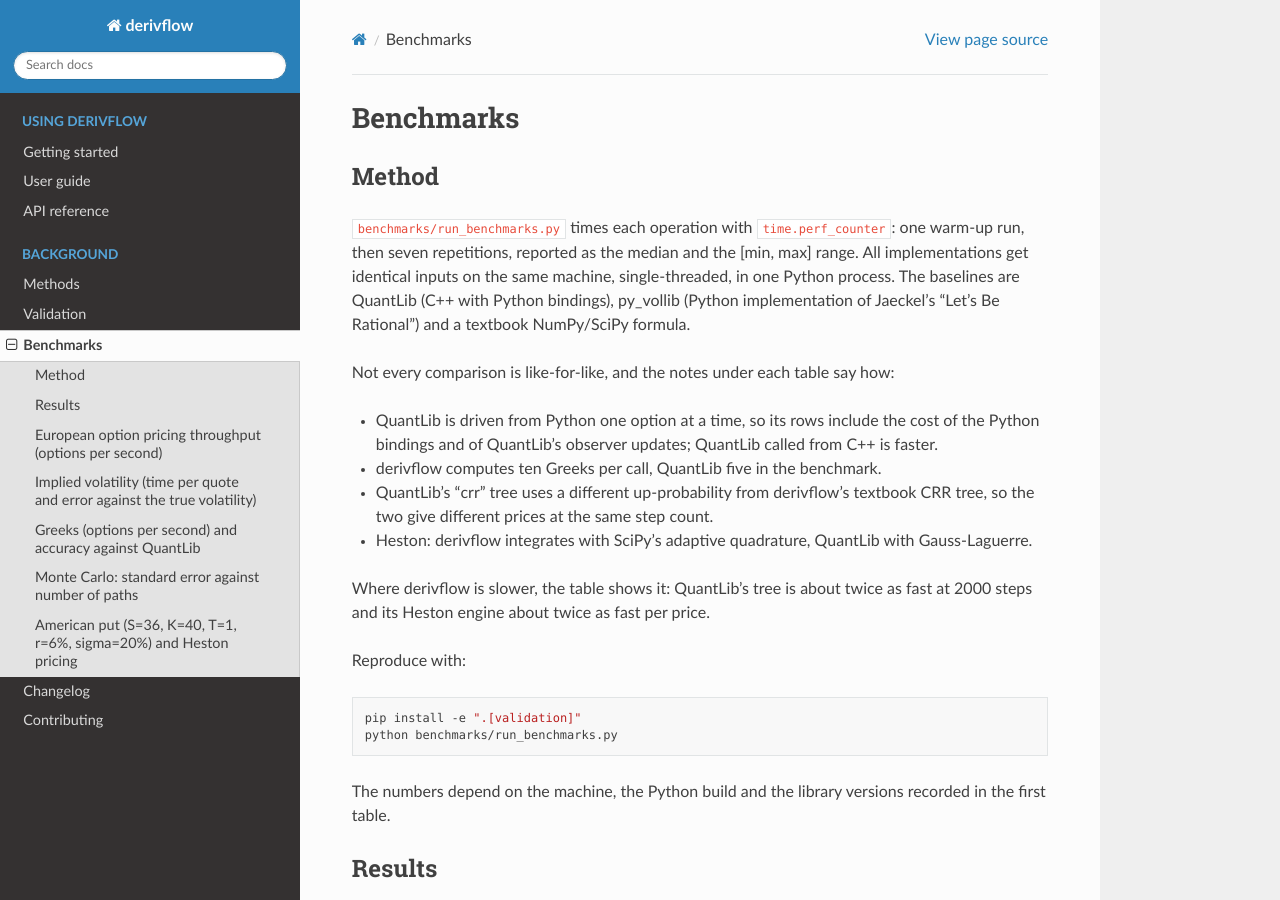
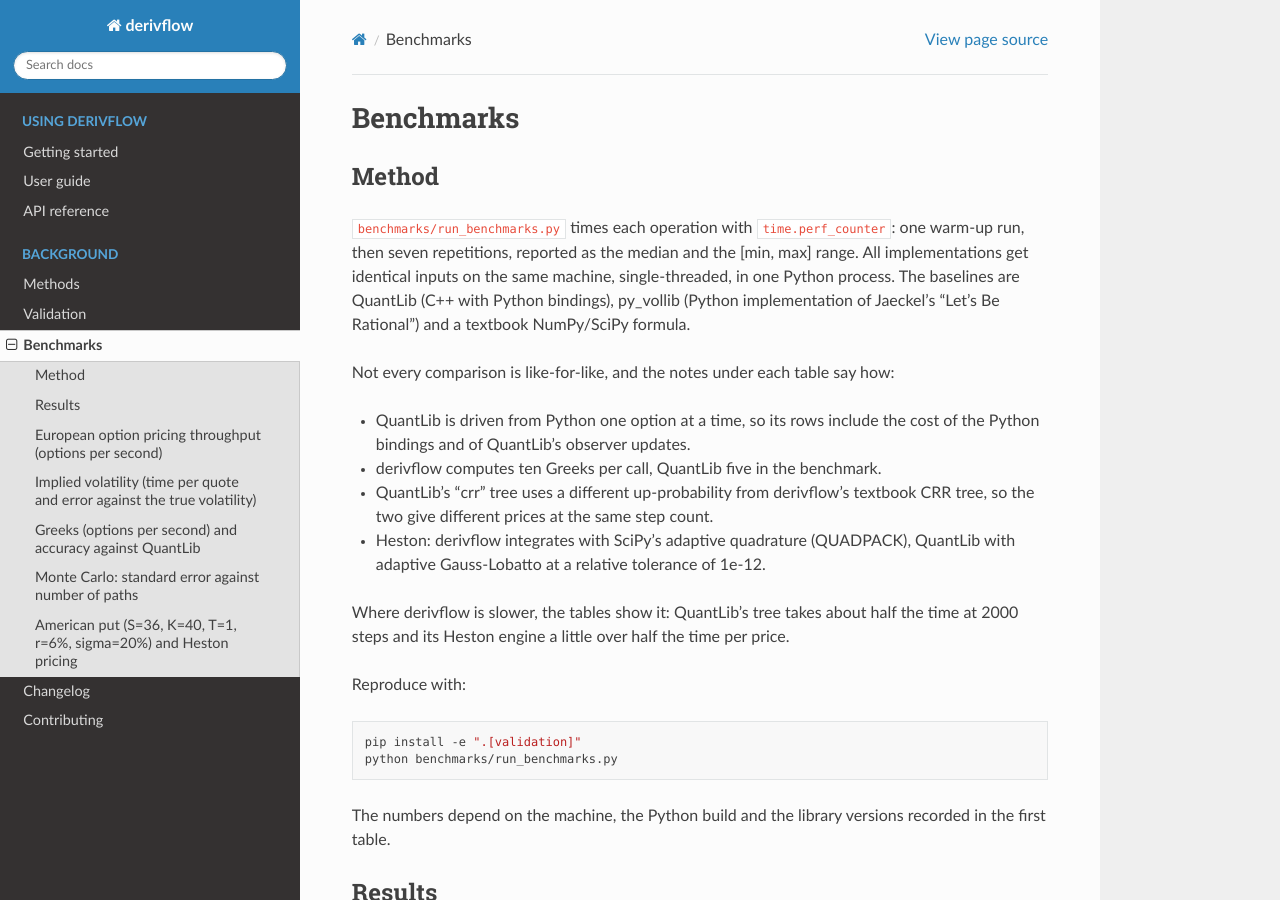
Before and after one commit to jeevanba273/derivflow-finance, a Sphinx documentation site: the page built from docs/benchmarks.md, in a window 1280 px wide and 900 px high. Built offline with Sphinx 7.4.7 and the Read the Docs theme 3.1.0, drawn with Linux system fonts in a browser that asks for light colours; some of the changed text lies outside the part shown.

Commit message:
Correct the Heston baseline label and wording on the benchmark page
QuantLib's AnalyticHestonEngine constructed with a relative tolerance
integrates with adaptive Gauss-Lobatto, not Gauss-Laguerre. The page no
longer states that QuantLib called from C++ would be faster, which was
not measured.

```diff
--- a/benchmarks/results.md
+++ b/benchmarks/results.md
@@ -104,4 +104,4 @@ Heston analytic call prices, 13 strikes 70-130, T=1, r=3%, q=1%, v0=theta=0.04,
 | implementation | time per price median [min, max] | max abs diff | max rel diff |
 |---|---|---|---|
 | derivflow `analytic_price` (scipy quad) | 0.7 [0.7, 0.8] ms | 1.1e-12 | 4.3e-13 |
-| QuantLib `AnalyticHestonEngine` (Gauss-Laguerre, rel. tol 1e-12) | 0.4 [0.4, 0.4] ms | reference | - |
+| QuantLib `AnalyticHestonEngine` (adaptive Gauss-Lobatto, rel. tol 1e-12) | 0.4 [0.4, 0.4] ms | reference | - |
--- a/docs/benchmarks.md
+++ b/docs/benchmarks.md
@@ -11,14 +11,15 @@ implementation of Jaeckel's "Let's Be Rational") and a textbook NumPy/SciPy form
 Not every comparison is like-for-like, and the notes under each table say how:
 
 - QuantLib is driven from Python one option at a time, so its rows include the cost of the
-  Python bindings and of QuantLib's observer updates; QuantLib called from C++ is faster.
+  Python bindings and of QuantLib's observer updates.
 - derivflow computes ten Greeks per call, QuantLib five in the benchmark.
 - QuantLib's "crr" tree uses a different up-probability from derivflow's textbook CRR tree, so
   the two give different prices at the same step count.
-- Heston: derivflow integrates with SciPy's adaptive quadrature, QuantLib with Gauss-Laguerre.
+- Heston: derivflow integrates with SciPy's adaptive quadrature (QUADPACK), QuantLib with
+  adaptive Gauss-Lobatto at a relative tolerance of 1e-12.
 
-Where derivflow is slower, the table shows it: QuantLib's tree is about twice as fast at 2000
-steps and its Heston engine about twice as fast per price.
+Where derivflow is slower, the tables show it: QuantLib's tree takes about half the time at
+2000 steps and its Heston engine a little over half the time per price.
 
 Reproduce with:
 
```
Also changed, not shown: other parts of benchmarks/results.md (+1 -1 lines), 2 other files.
